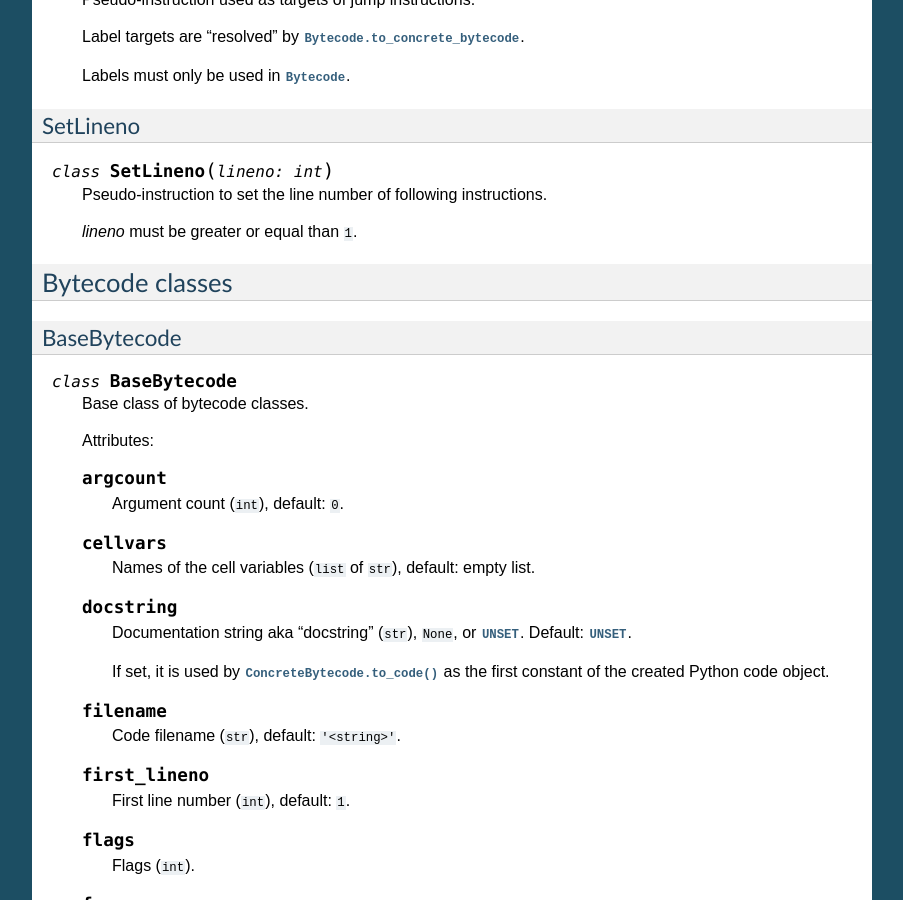
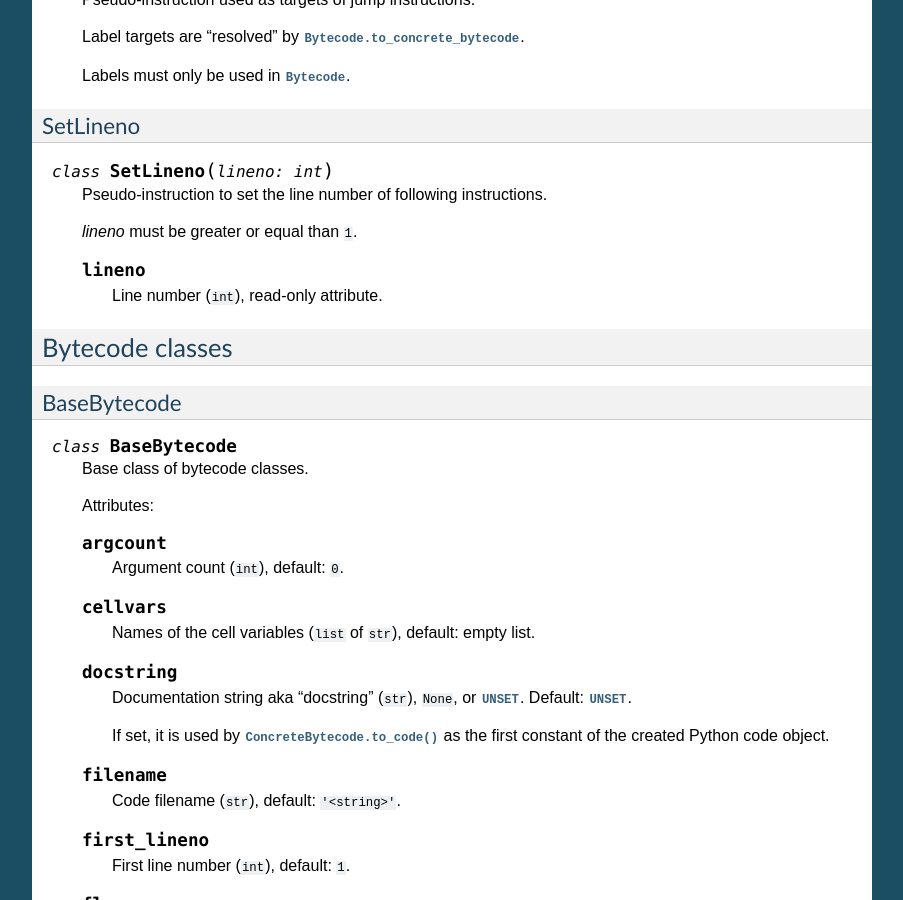
Before and after one commit to MatthieuDartiailh/bytecode, a Sphinx documentation site: the page built from doc/api.rst, in a window 1280 px wide and 900 px high, scrolled down 4202 px. Shown: the whole window, without its empty margins (198-1101 px from the left). Built offline with Sphinx 7.4.7, drawn with Linux system fonts in a browser that asks for light colours.

Commit message:
document SetLineno.lineno attribute

```diff
--- a/doc/api.rst
+++ b/doc/api.rst
@@ -264,6 +264,10 @@ SetLineno
    Pseudo-instruction to set the line number of following instructions.
 
    *lineno* must be greater or equal than ``1``.
+
+   .. attribute:: lineno
+
+      Line number (``int``), read-only attribute.
 
 
 Bytecode classes
```
